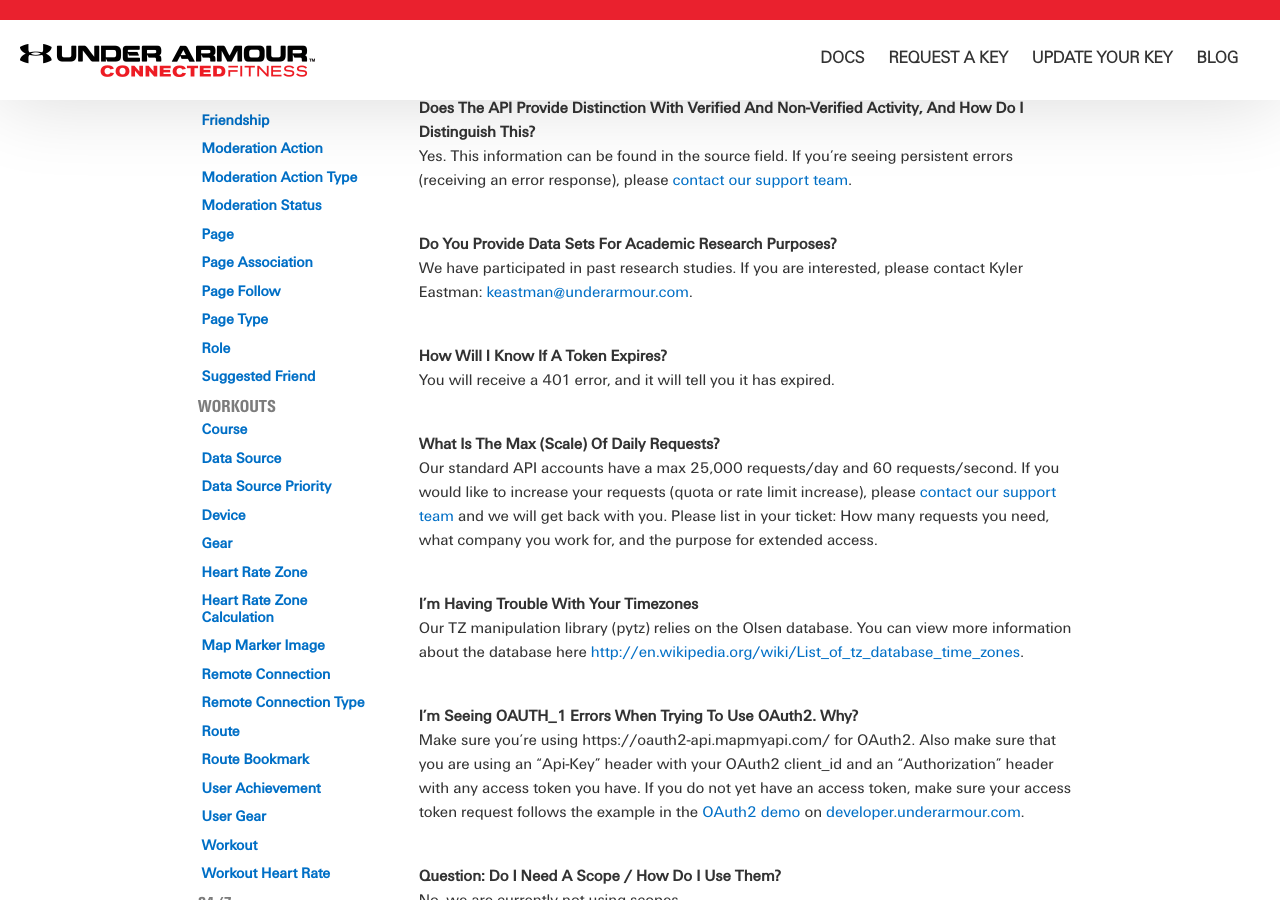
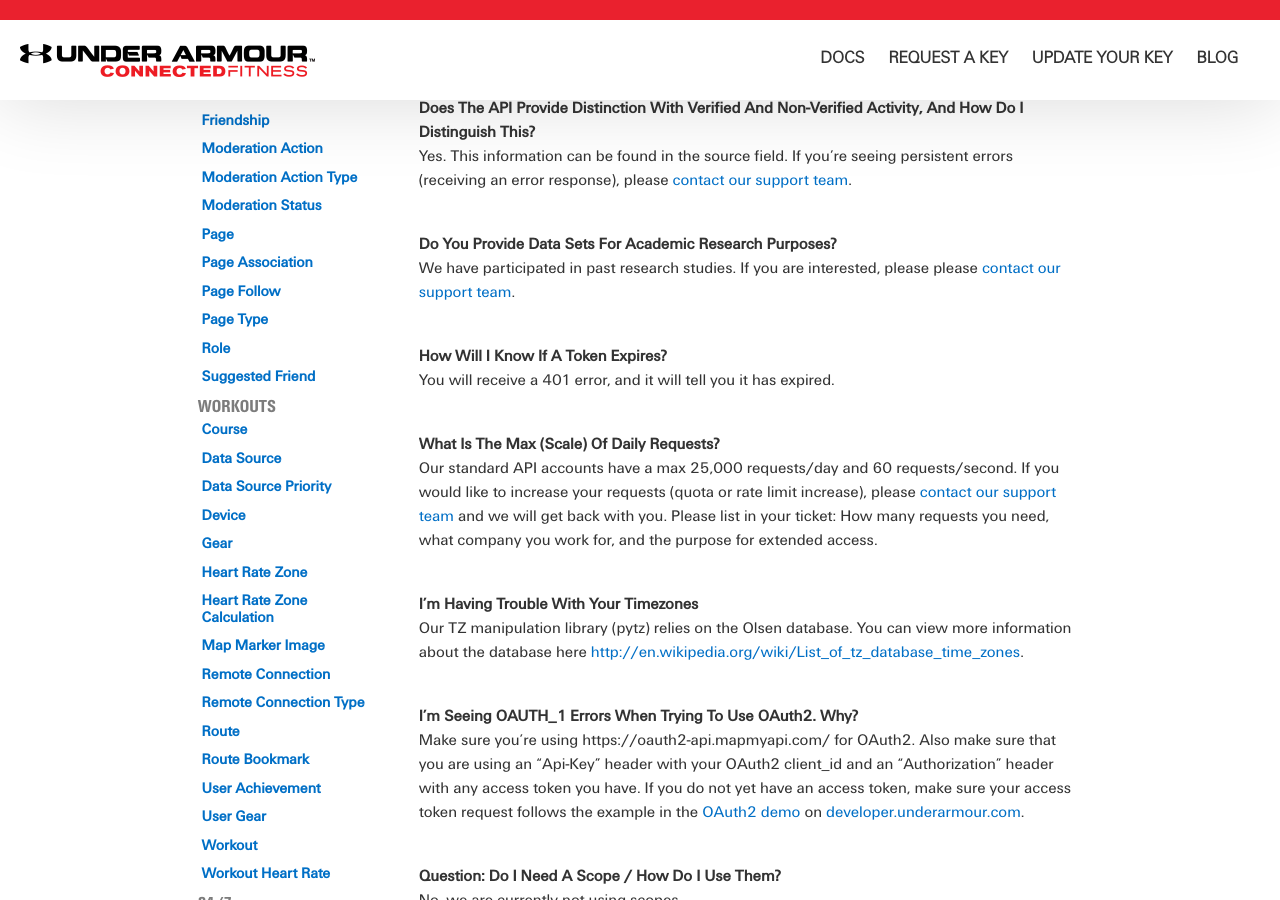
Before and after one commit to jeudyx/jeudyx.github.io, a Jekyll site: the page built from pages/faq.html, in a window 1280 px wide and 900 px high, scrolled down 1052 px. Built offline with Jekyll 4.4.1, drawn with Linux system fonts in a browser that asks for light colours.

Commit message:
Removed Kyler's contact info

```diff
--- a/pages/faq.html
+++ b/pages/faq.html
@@ -64,7 +64,7 @@
 
   <section>
     <strong>Do You Provide Data Sets For Academic Research Purposes?</strong>
-    <p>We have participated in past research studies. If you are interested, please contact Kyler Eastman: <a href="mailto:keastman@underarmour.com">keastman@underarmour.com</a>.</p>
+    <p>We have participated in past research studies. If you are interested, please please <a href="mailto:Partner-Support@underarmour.com">contact our support team</a>.</p>
   </section>
 
   <section>
```
